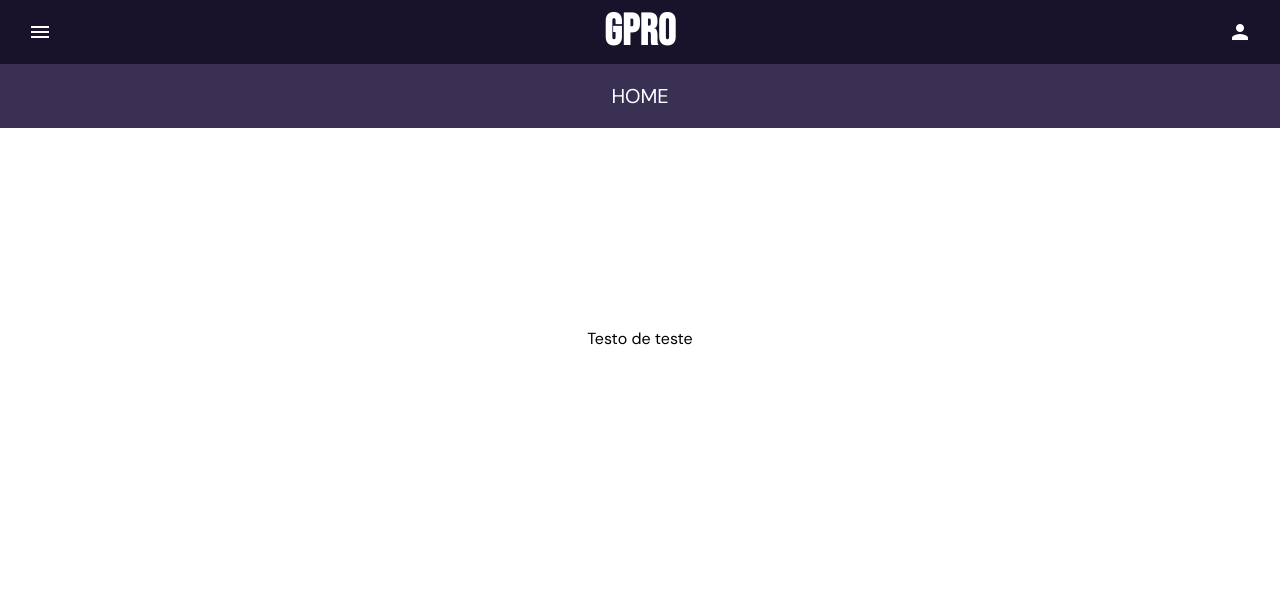
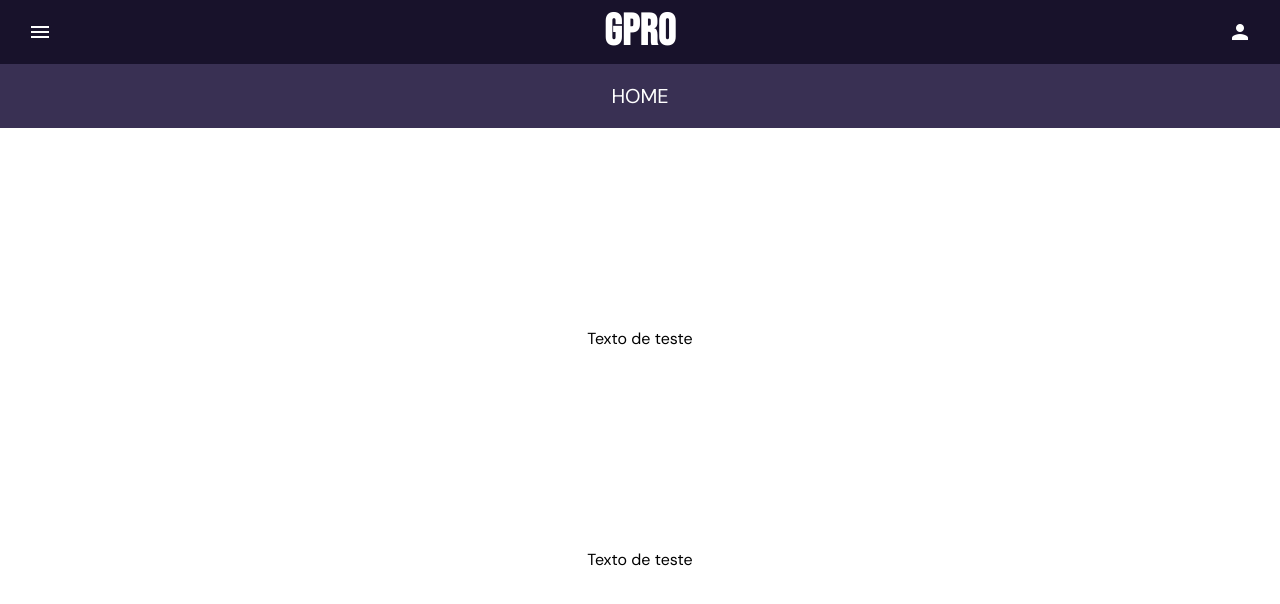
Before and after one commit to fabuniprojecaotag/npj-frontend, an Angular app in the folder front-end/: page /home in a window 1280 px wide. Shown: the top 604 px of the page. Built offline with nearby package versions, Linux system fonts and the light colour scheme.

Commit message:
ajustando pequenos deetalhes

```diff
--- a/front-end/src/app/pages/home/home.component.html
+++ b/front-end/src/app/pages/home/home.component.html
@@ -1,2 +1,3 @@
 <app-header [subtitulo]="tituloDaPagina"></app-header>
-<p> Testo de teste </p>
+<p> Texto de teste </p>
+<p> Texto de teste </p>
--- a/front-end/src/app/pages/login/login.component.css
+++ b/front-end/src/app/pages/login/login.component.css
@@ -65,4 +65,8 @@ body {
 .login-page .card a {
   color: #393053;
   margin: 2em 0;
+}
+.login-page .card a:hover {
+  cursor: pointer;
+  color: #18122B;
 }/*# sourceMappingURL=login.component.css.map */
--- a/front-end/src/app/pages/login/login.component.scss
+++ b/front-end/src/app/pages/login/login.component.scss
@@ -57,6 +57,11 @@
     a {
       color: $roxo;
       margin: 2em 0;
+
+      &:hover {
+        cursor: pointer;
+        color: $roxo-escuro;
+      }
     }
   }
 }
```
Also changed, not shown: 1 other file (tests, documents, lock files or other folders).
